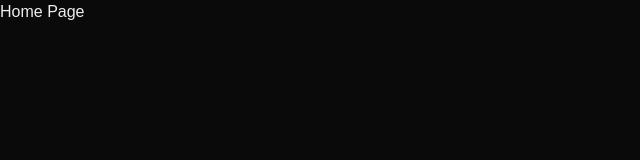
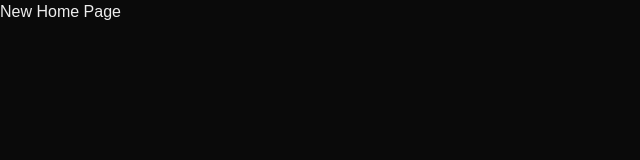
Before and after one commit to musiur/mono-base, a Next.js app: page / in a window 1280 px wide. Shown: the top 160 px of the page, without its empty margins (0-640 px from the left). Built offline with nearby package versions, Linux system fonts and the light colour scheme.

Commit message:
update home page

```diff
--- a/src/app/page.tsx
+++ b/src/app/page.tsx
@@ -1,6 +1,6 @@
 const Home = () => {
   return (
-    <div className="text-9xl font-bold text-primary bg-secondary">Home Page</div>
+    <div className="text-9xl font-bold text-primary bg-secondary">New Home Page</div>
   );
 };
 
```
